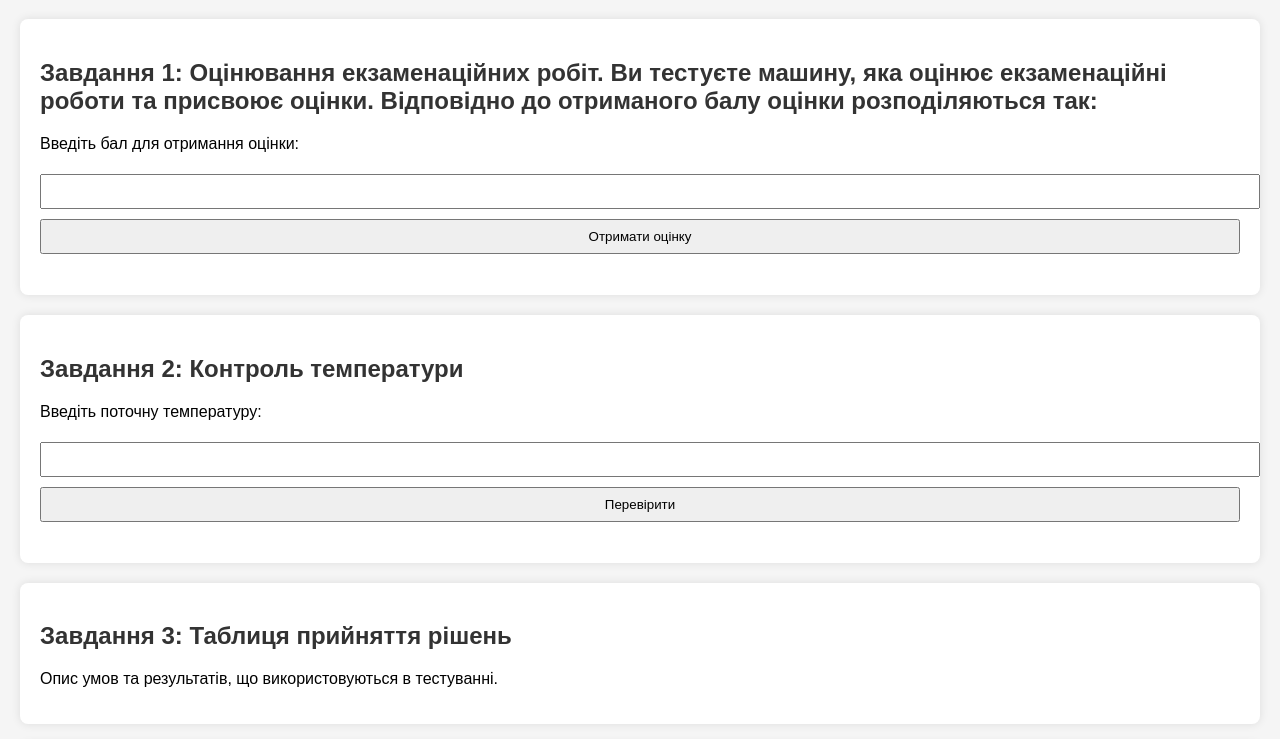
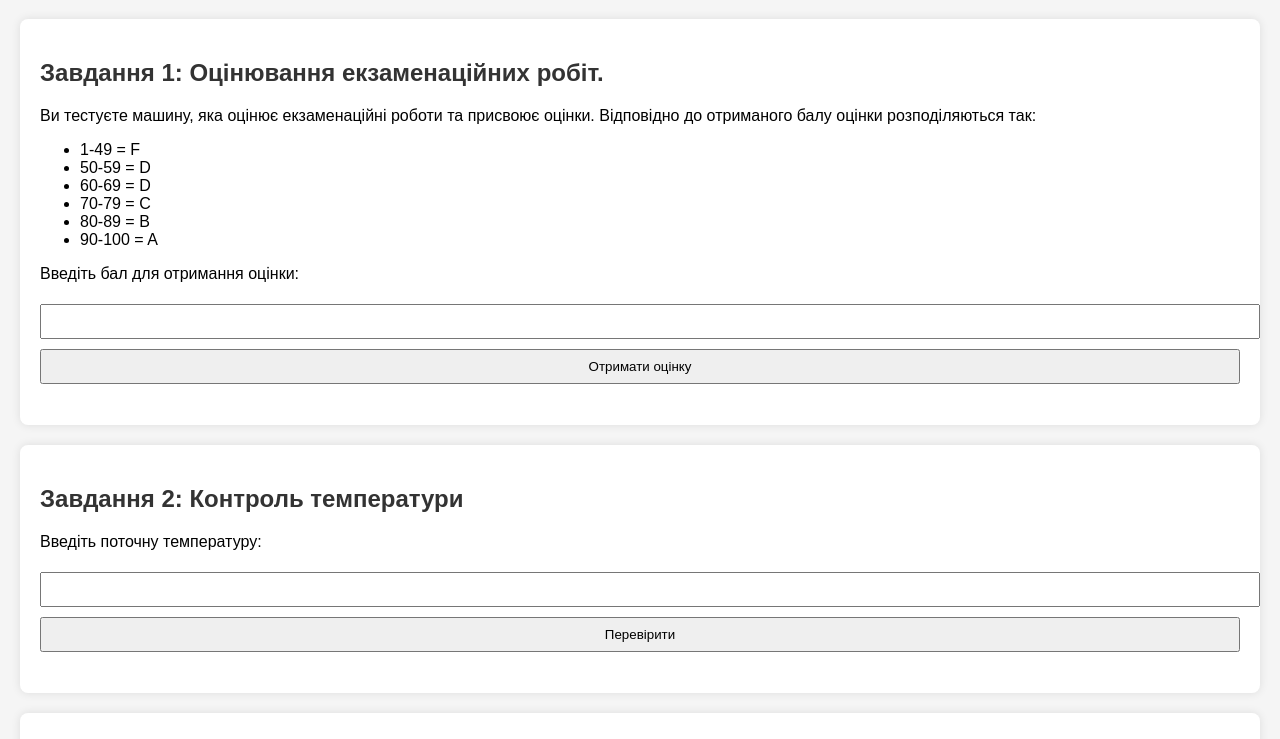
Before and after one commit to galina1706/practice.github.io, a plain HTML site: page index.html in a window 1280 px wide. Shown: the part 61-800 px from the top of the page. Drawn offline with Linux system fonts and the light colour scheme.

Commit message:
Update index.html

```diff
--- a/index.html
+++ b/index.html
@@ -16,9 +16,17 @@
     <h1>Практичне заняття</h1>
 
     <div class="container">
-        <h2>Завдання 1: Оцінювання екзаменаційних робіт. Ви тестуєте машину,
-            яка оцінює екзаменаційні роботи та присвоює оцінки.
-            Відповідно до отриманого балу оцінки розподіляються так:</h2>
+        <h2>Завдання 1: Оцінювання екзаменаційних робіт.</h2>
+        </h3>Ви тестуєте машину, яка оцінює екзаменаційні роботи та присвоює оцінки.
+            Відповідно до отриманого балу оцінки розподіляються так:</h3>
+        <ul>
+            <li>1-49 = F</li>
+            <li>50-59 = D</li>
+            <li>60-69 = D</li>
+            <li>70-79 = C</li>
+            <li>80-89 = B</li>
+            <li>90-100 = A</li>
+        </ul>
         <p>Введіть бал для отримання оцінки:</p>
         <input type="number" id="examScore" min="0" max="100">
         <button onclick="calculateGrade()">Отримати оцінку</button>
```
